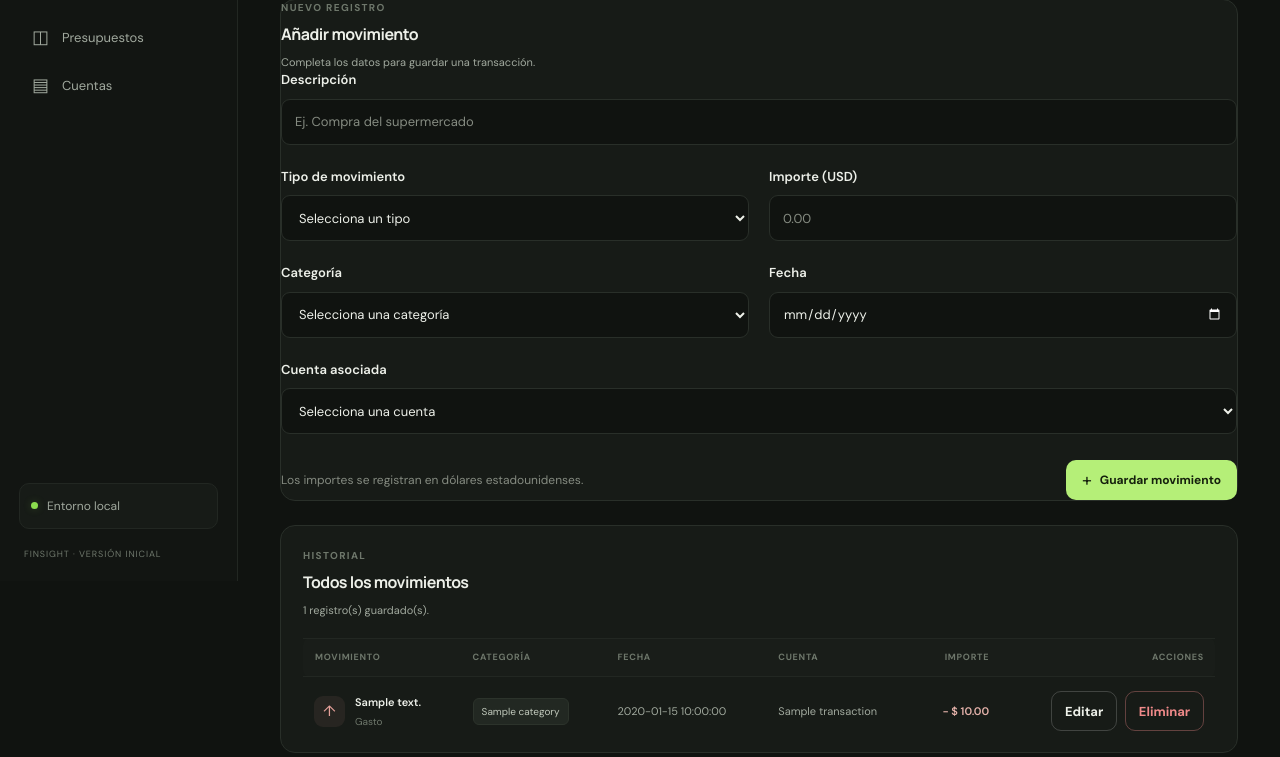
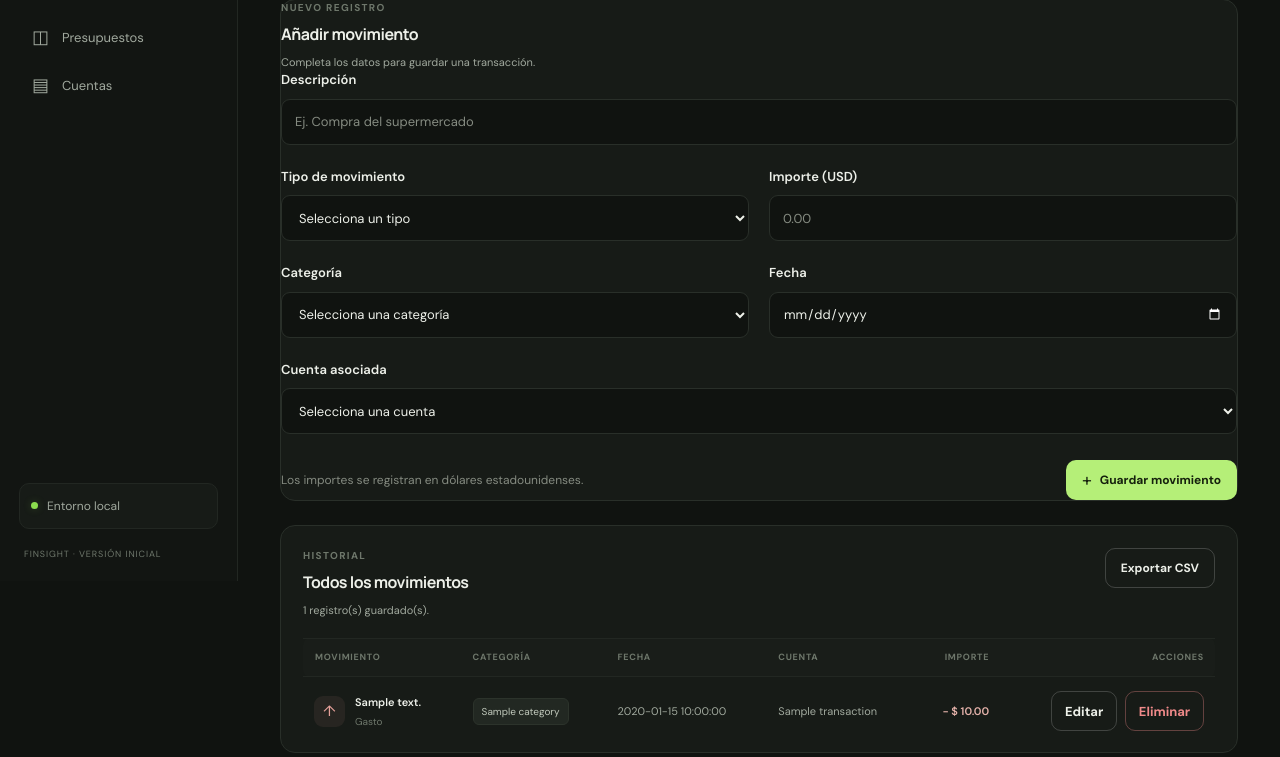
Before and after one commit to sebasarellano/FinSight, a Flask app: template templates/transactions.html in a window 1280 px wide. Shown: the part 219-976 px from the top of the page. Run offline with Flask 3, Linux system fonts and the light colour scheme; the template is opened without the code that fills it: most values are stand-ins (such as "Sample title", 1, 10 or a date in 2020).

Commit message:
feat: add CSV export button and document it (#22)

```diff
--- a/templates/transactions.html
+++ b/templates/transactions.html
@@ -116,6 +116,13 @@
                     {{ transactions|length }} registro(s) guardado(s).
                 </p>
             </div>
+
+            {% if transactions %}
+            <a class="button button-secondary"
+               href="{{ url_for('export_transactions_csv') }}">
+                Exportar CSV
+            </a>
+            {% endif %}
         </div>
 
         {% if transactions %}
```
Also changed, not shown: README.md.
